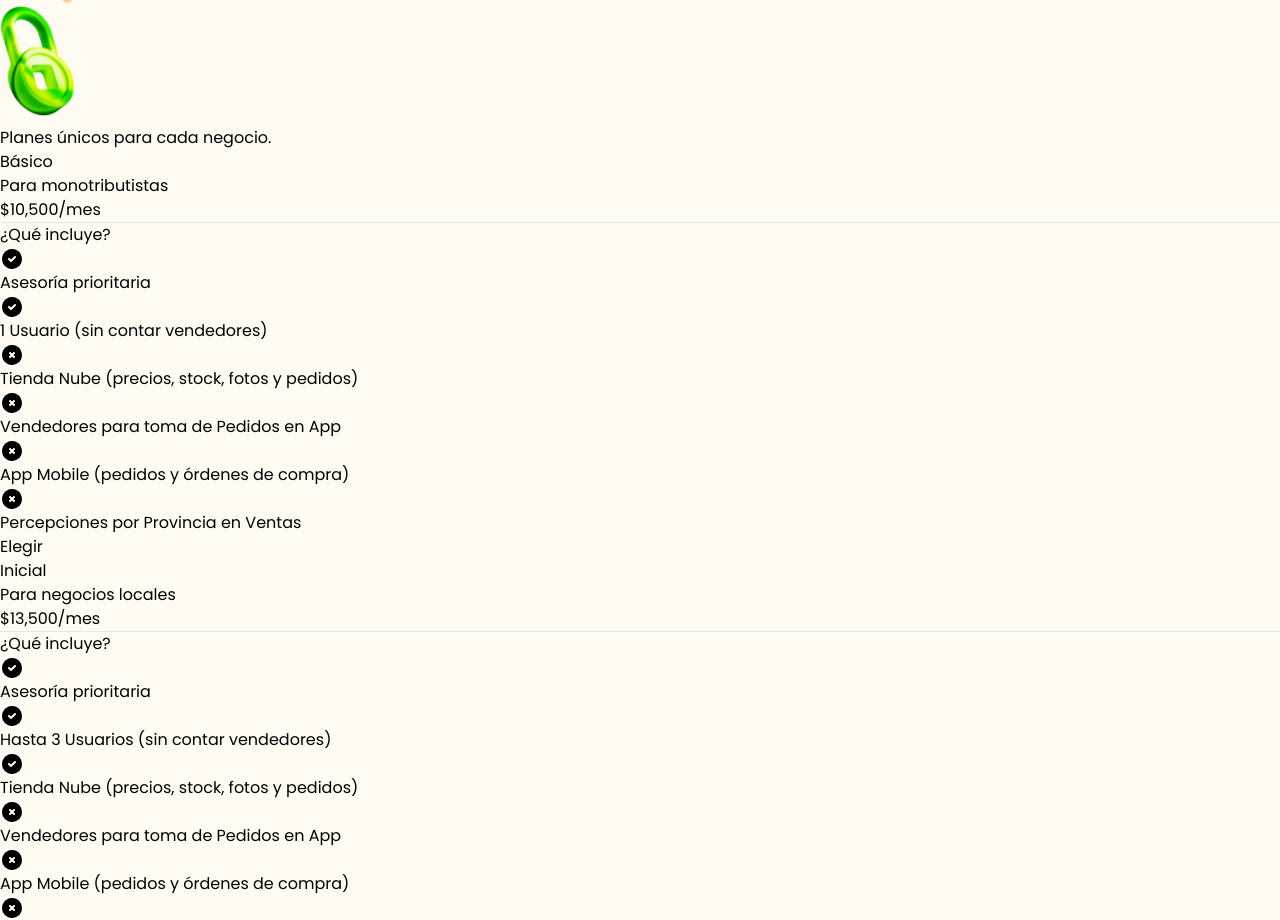
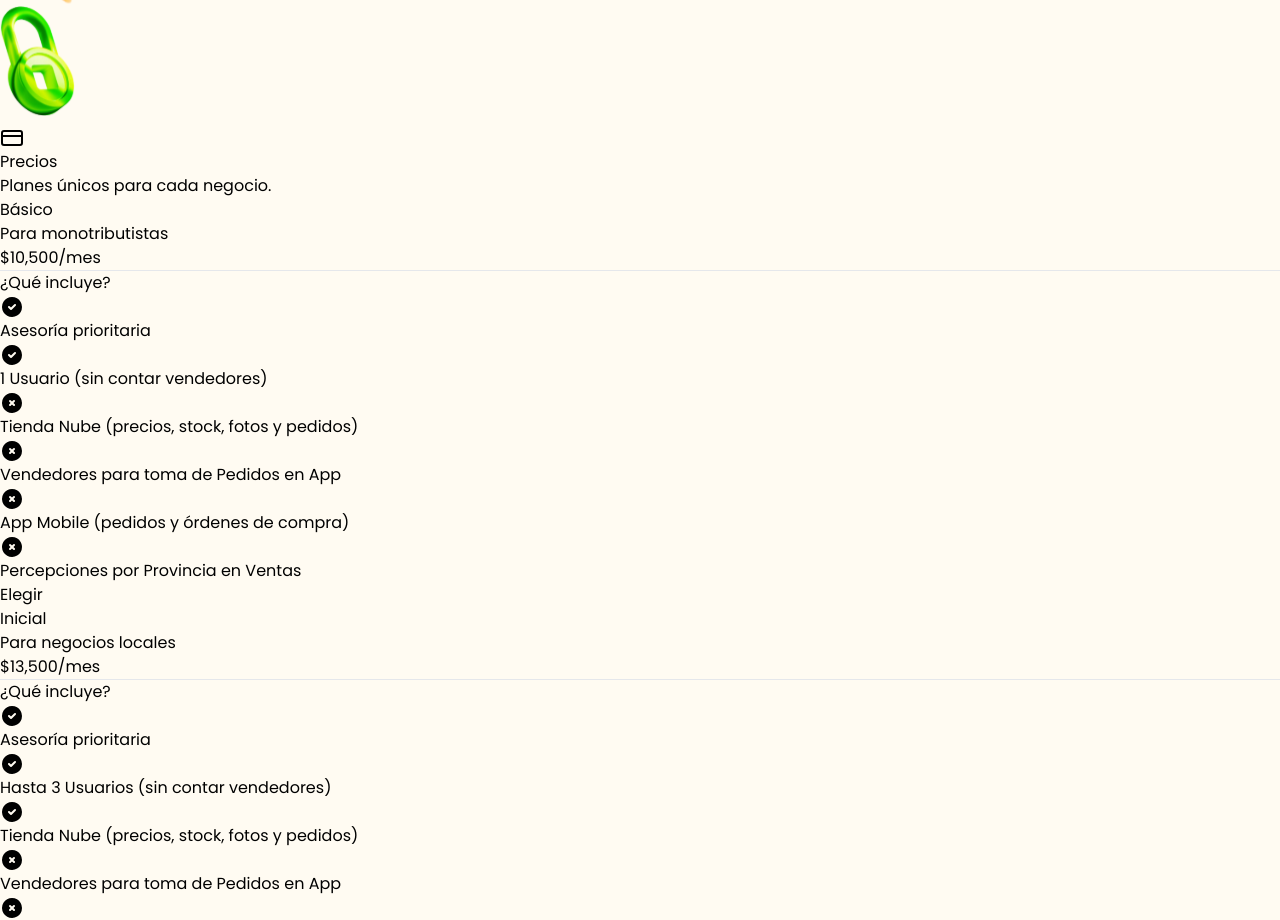
Before and after one commit to francoogilli/Fidel, a React (Vite) app: page / in a window 1280 px wide. Shown: the part 980-1900 px from the top of the page. Built offline with nearby package versions, Linux system fonts and the light colour scheme.

Commit message:
Agregar indicador de titulo de seccion

```diff
--- a/src/components/pricingCard.tsx
+++ b/src/components/pricingCard.tsx
@@ -1,4 +1,5 @@
 import CheckIcon from "../icons/check";
+import CreditCardIcon from "../icons/creditCard";
 import CrossIcon from "../icons/crossx";
 
 interface Benefit {
@@ -80,25 +81,33 @@ export default function PricingCard() {
     "3 Vendedores",
     "9 Vendedores",
     "Tienda Nube",
-    "personalizada"
+    "personalizada",
   ];
 
   return (
     <div className="max-w-7xl mx-auto mt-32 mb-10 px-4 space-y-7">
-      <h2 className="text-4xl md:text-5xl font-semibold text-center my-8 pb-4">
+      <div className="flex justify-center ">
+        <div className="flex items-center rounded-xl border border-[#ffdede] bg-[#ffecec] px-3 py-1">
+          <CreditCardIcon />
+          <h2 className="text-base font-medium text-center ml-2">Precios</h2>
+        </div>
+      </div>
+      <h3 className="text-4xl md:text-5xl font-semibold text-center my-8 pb-4">
         Planes{" "}
         <span className="bg-gradient-to-r from-[#2fe22c] via-[#35fa32] to-[#ff9500] bg-clip-text text-transparent tracking-tight">
           únicos
         </span>{" "}
         para cada negocio.
-      </h2>
+      </h3>
       <div className="grid grid-cols-1 md:grid-cols-2 lg:grid-cols-4 gap-7">
         {pricingData.map((pricing) => (
           <div
             className="flex flex-col p-6 text-center bg-gradient-to-br from-[#fbf5e9] to-[#fffbf2] rounded-3xl border border-[#ffdede] hover:scale-105 duration-500"
             key={pricing.name}
           >
-            <h3 className="text-3xl text-left font-bold bg-gradient-to-r from-[#1c1c1c] to-[#3d3d3d] bg-clip-text text-transparent">{pricing.name}</h3>
+            <h3 className="text-3xl text-left font-bold bg-gradient-to-r from-[#1c1c1c] to-[#3d3d3d] bg-clip-text text-transparent">
+              {pricing.name}
+            </h3>
             <p className="font-light text-zinc-500 text-[10px] sm:text-xs text-left">
               Para {pricing.bestOption}
             </p>
--- /dev/null
+++ b/src/icons/creditCard.tsx
@@ -0,0 +1,19 @@
+export default function CreditCardIcon() {
+  return (
+    <svg
+      xmlns="http://www.w3.org/2000/svg"
+      width="24"
+      height="24"
+      viewBox="0 0 24 24"
+      fill="none"
+      stroke="currentColor"
+      stroke-width="2"
+      stroke-linecap="round"
+      stroke-linejoin="round"
+      className="lucide lucide-credit-card"
+    >
+      <rect width="20" height="14" x="2" y="5" rx="2" />
+      <line x1="2" x2="22" y1="10" y2="10" />
+    </svg>
+  );
+}
```
